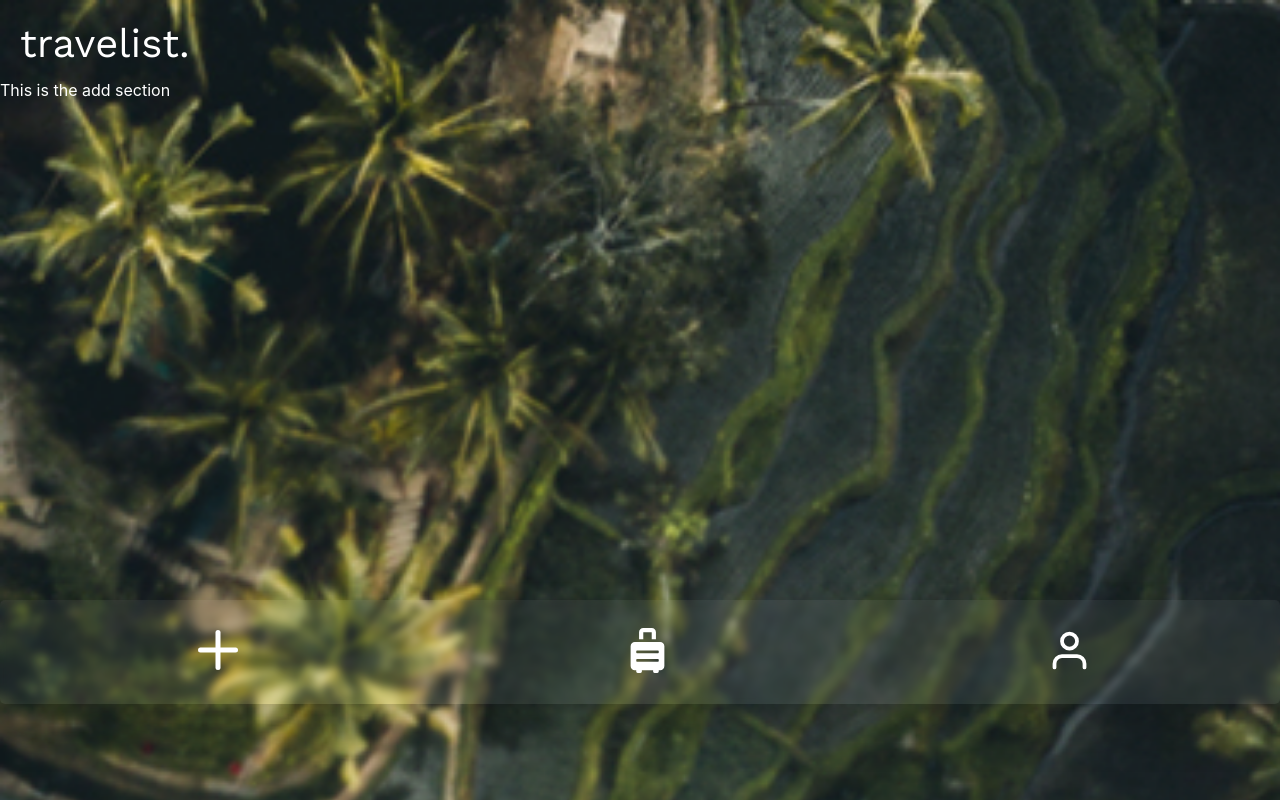
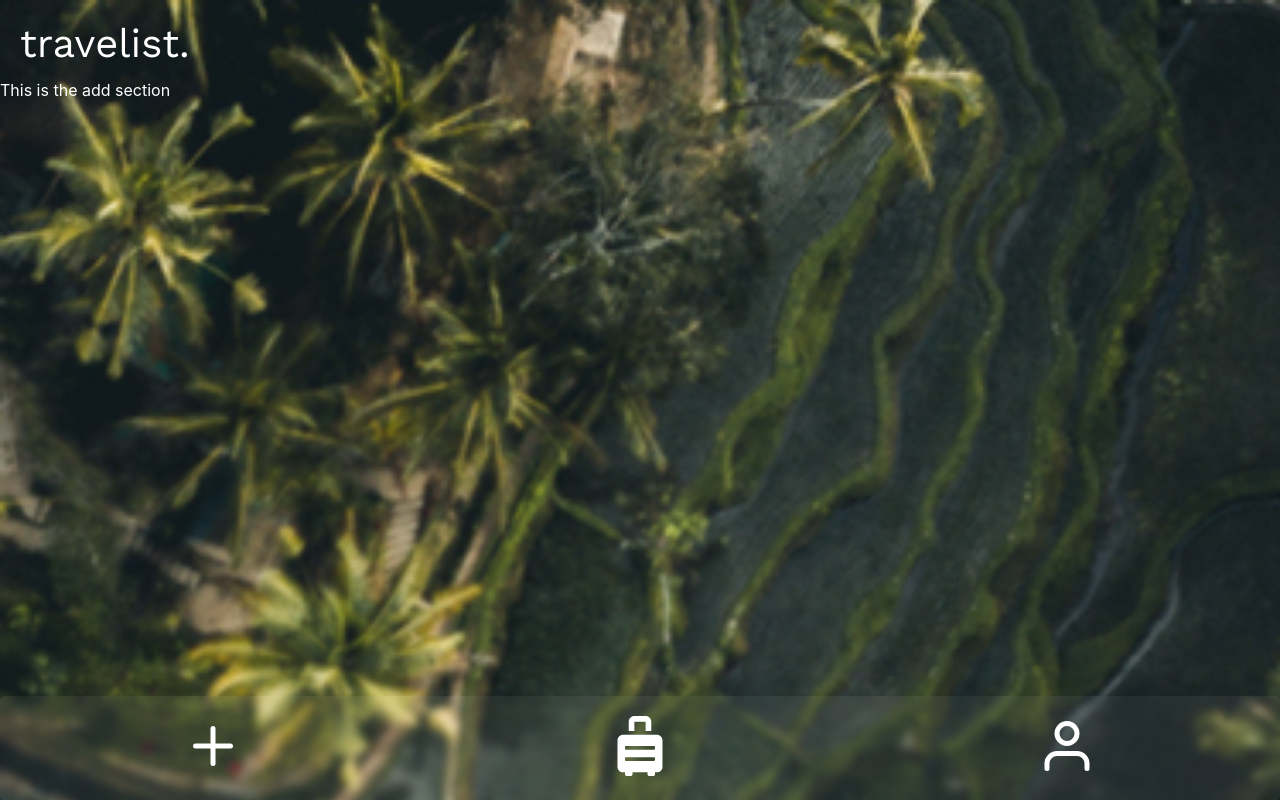
Before and after one commit to yvlange/capstone-travelist, a React (Create React App) app: page /add in a window 1280 px wide. Built offline with nearby package versions, Linux system fonts and the light colour scheme.

Commit message:
fixed the position of the footer

```diff
--- a/src/App.css
+++ b/src/App.css
@@ -26,12 +26,12 @@
 .Main {
   grid-row: main;
   overflow-y: scroll;
+  position: relative;
 }
 
 .Footer {
-  grid-row: footer;
-  margin: auto 0;
+  margin: 0 auto;
   position: absolute;
-  top: 600px;
+  bottom: 0;
   width: 100vw;
 }
--- a/src/components/Navigation.css
+++ b/src/components/Navigation.css
@@ -13,17 +13,9 @@ a {
   margin: 20px;
 }
 
-.navigation__plus {
+.navigation__plus,
+.navigation__suitcase,
+.navigation__user {
   height: 60px;
   width: 60px;
 }
-
-.navigation__suitcase {
-  height: 45px;
-  width: 45px;
-}
-
-.navigation__user {
-  height: 45px;
-  width: 45px;
-}
```
